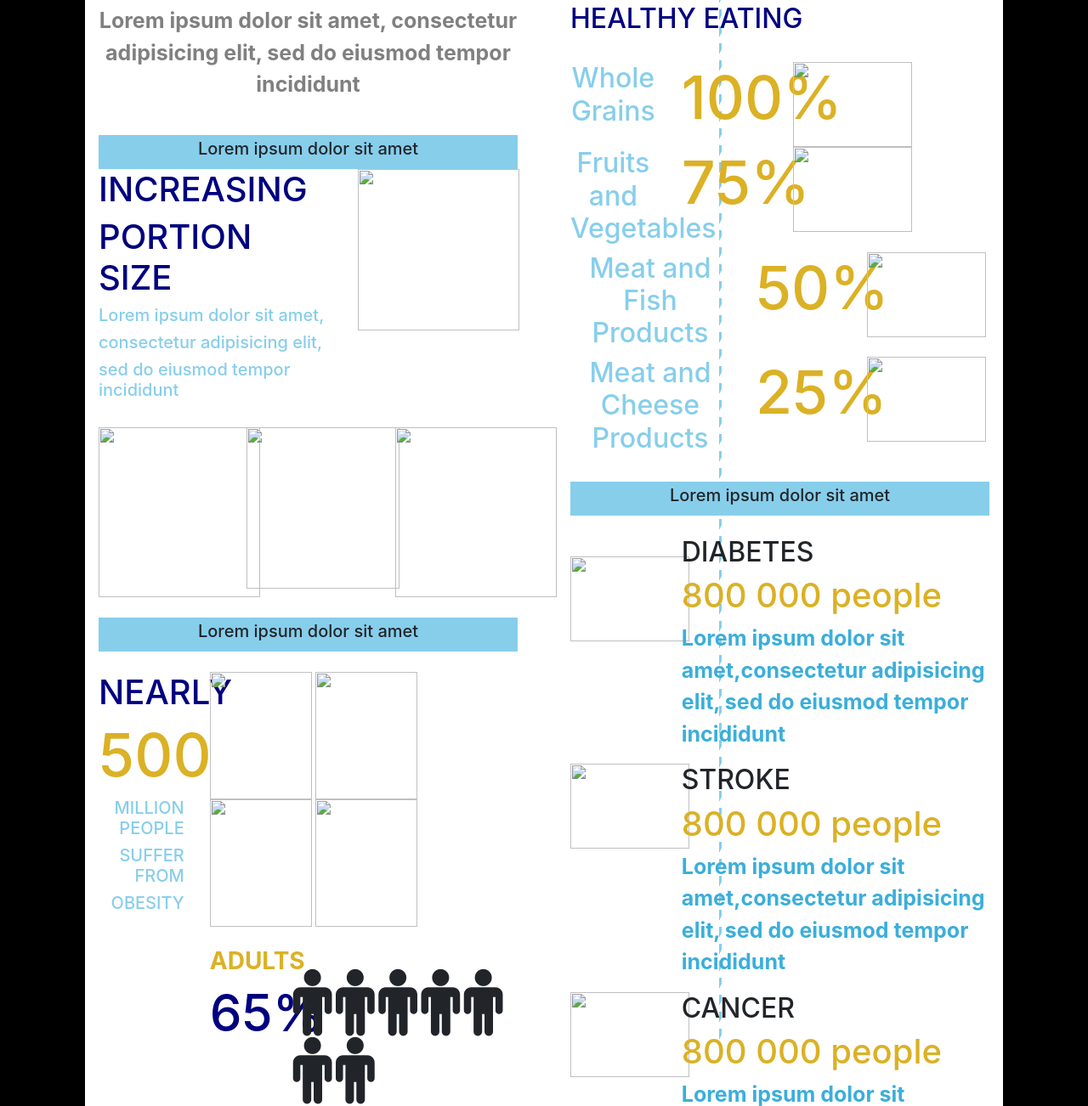
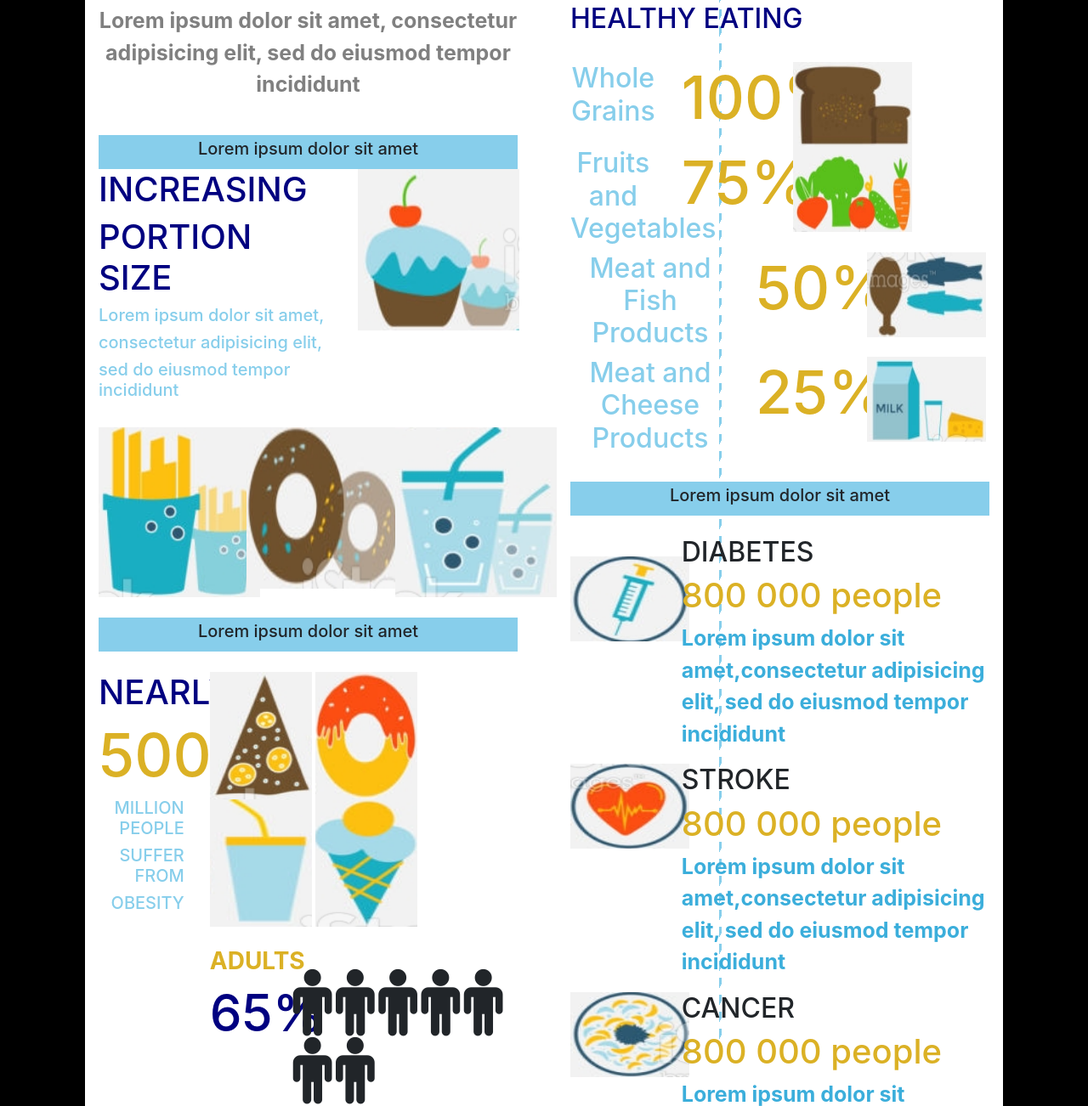
Before and after one commit to SARANYA251096/Banner-1-task, a plain HTML site: page index.html in a window 1280 px wide. Shown: the part 105-1407 px from the top of the page at 85% size. Drawn offline with nearby package versions, Linux system fonts and the light colour scheme.

Commit message:
Update index.html

```diff
--- a/index.html
+++ b/index.html
@@ -38,18 +38,18 @@
                             <h5 style="color:skyblue">sed do eiusmod tempor incididunt</h5>
                         </div>
                         <div class="col-5">
-                            <img src="./images.png/img.png" width="190" height="190">
+                            <img src="img.png" width="190" height="190">
                         </div><br>
                     </div><br>
                     <div class="row">
                         <div class="col-4">
-                            <img src="./images.png/img2.png" width="190" height="200">
+                            <img src="img2.png" width="190" height="200">
                         </div>
                         <div class="col-4">
-                            <img src="./images.png/img3.png" width="180" height="190">
+                            <img src="img3.png" width="180" height="190">
                         </div>
                         <div class="col-4">
-                            <img src="./images.png/img4.png" width="190" height="200">
+                            <img src="img4.png" width="190" height="200">
                         </div>
                     </div><br>
                     <div style="background-color: skyblue; text-align: center;" class="p-1">
@@ -66,10 +66,10 @@
                             </div>
                         </div>
                         <div class="col-9">
-                            <img src="./images.png/img5.png" width="120" height="150">
-                            <img src="./images.png/img6.png" width="120" height="150">
-                            <img src="./images.png/img7.png" width="120" height="150">
-                            <img src="./images.png/img8.png" width="120" height="150">
+                            <img src="img5.png" width="120" height="150">
+                            <img src="img6.png" width="120" height="150">
+                            <img src="img7.png" width="120" height="150">
+                            <img src="img8.png" width="120" height="150">
                             <div class="row">
                                 <div class="col-3"><br>
                                     <h3 style="color:rgb(219, 177, 37);"><b>ADULTS</b></h3>
@@ -128,7 +128,7 @@
                             <h1 style="color:rgb(219, 177, 37);;font-size: 70px;">100%</h1>
                         </div>
                         <div class="col-6">
-                            <img src="./images.png/img9.png" width="140" height="100">
+                            <img src="img9.png" width="140" height="100">
                         </div><br><br>
                         <div class="col-3">
                             <h2 style="color:skyblue;text-align: center;">Fruits and Vegetables</h2>
@@ -137,7 +137,7 @@
                             <h1 style="color:rgb(219, 177, 37);font-size: 70px;">75%</h1>
                         </div>
                         <div class="col-6">
-                            <img src="./images.png/img10.png" width="140" height="100">
+                            <img src="img10.png" width="140" height="100">
                         </div><br><br>
                         <div class="col-5">
                             <h2 style="color:skyblue;text-align: center;">Meat and Fish Products</h2>
@@ -146,7 +146,7 @@
                             <h1 style="color:rgb(219, 177, 37);;font-size: 70px;">50%</h1>
                         </div>
                         <div class="col-4">
-                            <img src="./images.png/img11.png" width="140" height="100">
+                            <img src="img11.png" width="140" height="100">
                         </div><br><br>
                         <div class="col-5">
                             <h2 style="color:skyblue;text-align: center;">Meat and Cheese Products</h2>
@@ -155,7 +155,7 @@
                             <h1 style="color:rgb(219, 177, 37);;font-size: 70px;">25%</h1>
                         </div>
                         <div class="col-4">
-                            <img src="./images.png/img12.png" width="140" height="100">
+                            <img src="img12.png" width="140" height="100">
                         </div><br><br>
 
                     </div><br>
@@ -164,7 +164,7 @@
                     </div><br>
                     <div class="row">
                         <div class="col-3"><br>
-                            <img src="./images.png/img13.png" width="140" height="100">
+                            <img src="img13.png" width="140" height="100">
 
                         </div>
                         <div class="col-9">
@@ -176,7 +176,7 @@
 
                         </div><br><br>
                         <div class="col-3">
-                            <img src="./images.png/img14.png" width="140" height="100">
+                            <img src="img14.png" width="140" height="100">
 
                         </div>
                         <div class="col-9">
@@ -188,7 +188,7 @@
 
                         </div><br><br>
                         <div class="col-3">
-                            <img src="./images.png/img15.png" width="140" height="100">
+                            <img src="img15.png" width="140" height="100">
 
                         </div>
                         <div class="col-9">
```
